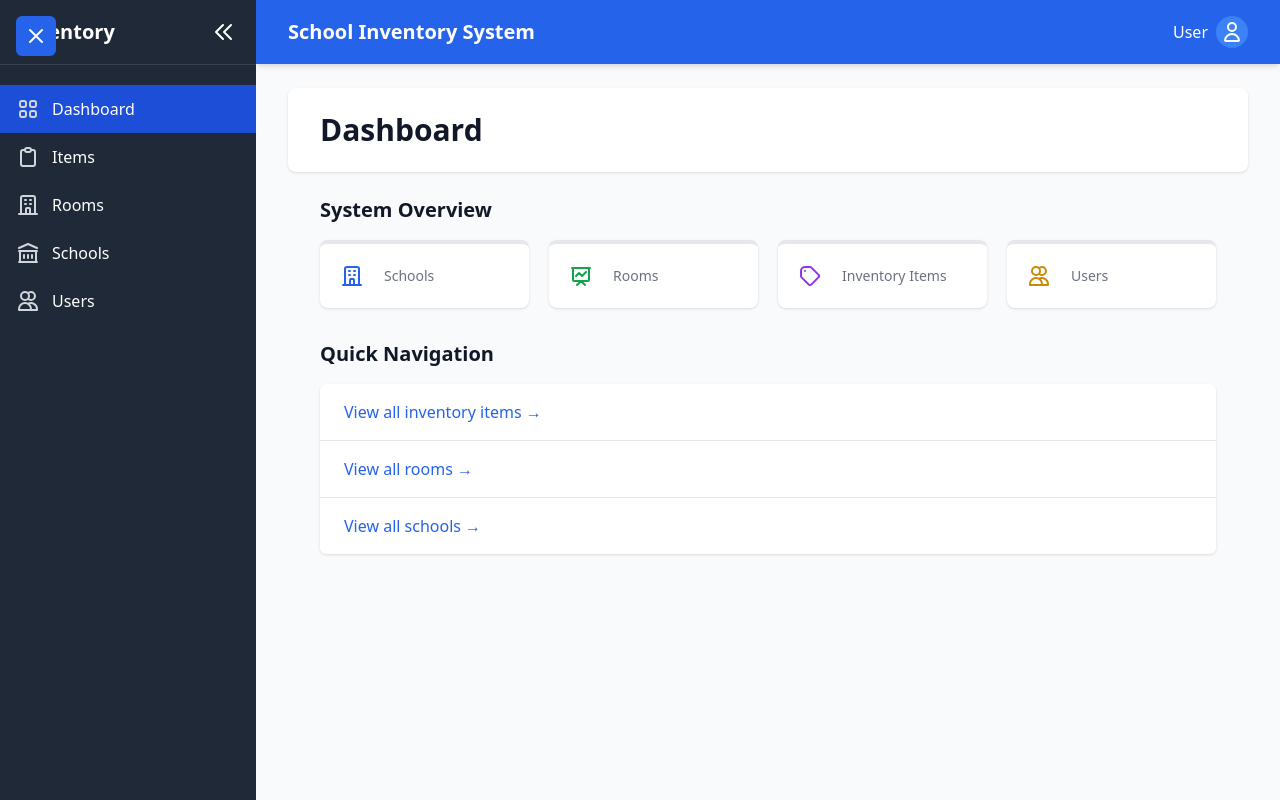
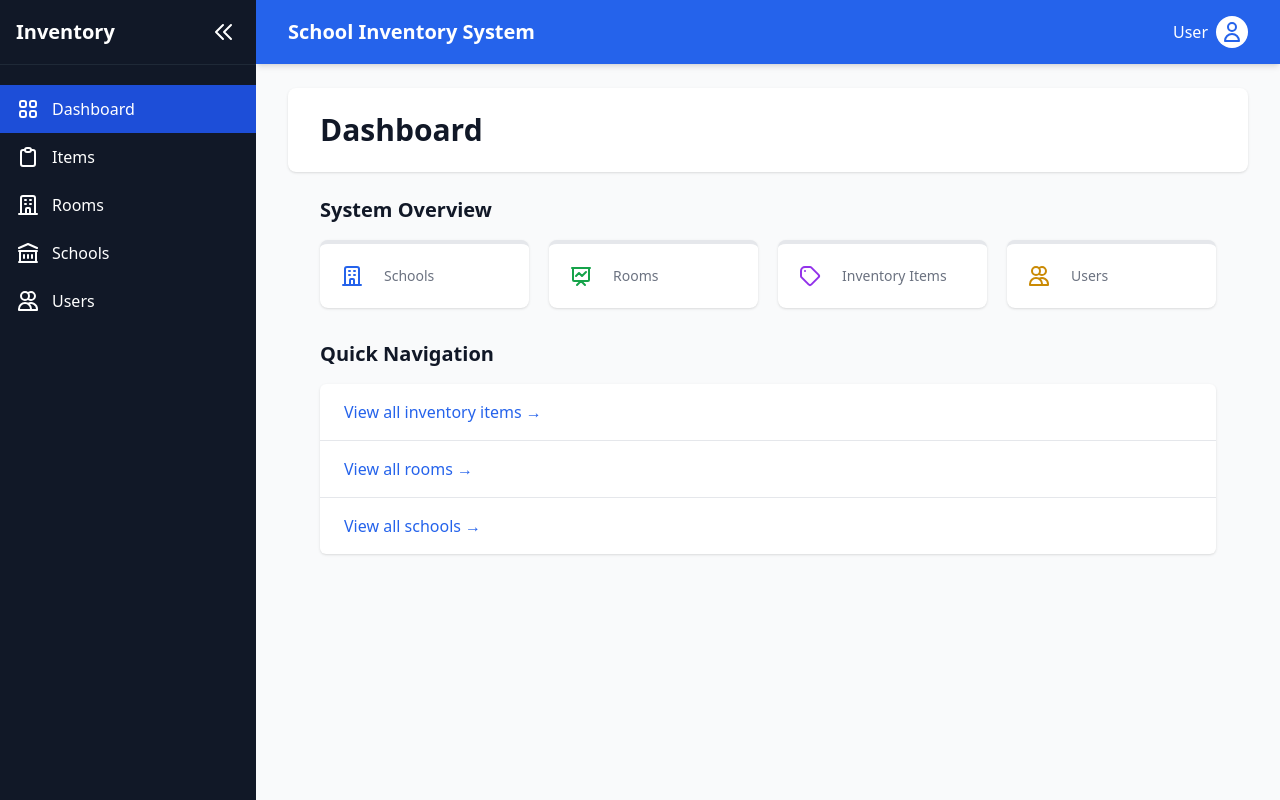
Before and after one commit to iLocust/Inventory-Menara-Tirza, a Next.js app: page / in a window 1280 px wide. Built offline with nearby package versions, Linux system fonts and the light colour scheme; no server answers; the database is empty.

Commit message:
Fix Bug Layout Sidebar

```diff
--- a/app/layout.tsx
+++ b/app/layout.tsx
@@ -21,7 +21,7 @@ export default function RootLayout({
       <body className={inter.className}>
         <div className="min-h-screen bg-gray-50 flex">
           <Sidebar />
-          <div className="flex-1 ml-16 md:ml-16 xl:ml-64 transition-all duration-300">
+          <div className="flex-1 ml-16 transition-all duration-300">
             <Navbar />
             <main className="py-6 px-4 sm:px-6 lg:px-8">{children}</main>
           </div>
--- a/components/Navbar.js
+++ b/components/Navbar.js
@@ -45,7 +45,7 @@ export default function Navbar() {
   };
 
   return (
-    <nav className="bg-blue-600 text-white shadow-md">
+    <nav className="bg-blue-600 text-white shadow-md w-full">
       <div className="px-4 sm:px-6 lg:px-8">
         <div className="flex items-center justify-between h-16">
           <div className="flex items-center">
@@ -61,10 +61,12 @@ export default function Navbar() {
                 className="flex items-center focus:outline-none"
                 onClick={() => setShowDropdown(!showDropdown)}
               >
-                <span className="hidden md:block mr-2">{userName}</span>
-                <svg className="h-8 w-8 rounded-full bg-blue-500 p-1" fill="none" stroke="currentColor" viewBox="0 0 24 24" xmlns="http://www.w3.org/2000/svg">
-                  <path strokeLinecap="round" strokeLinejoin="round" strokeWidth={2} d="M16 7a4 4 0 11-8 0 4 4 0 018 0zM12 14a7 7 0 00-7 7h14a7 7 0 00-7-7z" />
-                </svg>
+                <span className="hidden md:inline-block mr-2">{userName}</span>
+                <div className="h-8 w-8 rounded-full bg-white text-blue-600 p-1 flex items-center justify-center">
+                  <svg className="h-6 w-6" fill="none" stroke="currentColor" viewBox="0 0 24 24" xmlns="http://www.w3.org/2000/svg">
+                    <path strokeLinecap="round" strokeLinejoin="round" strokeWidth={2} d="M16 7a4 4 0 11-8 0 4 4 0 018 0zM12 14a7 7 0 00-7 7h14a7 7 0 00-7-7z" />
+                  </svg>
+                </div>
               </button>
 
               {/* Dropdown menu */}
--- a/components/Sidebar.js
+++ b/components/Sidebar.js
@@ -79,7 +79,7 @@ export default function Sidebar() {
     <>
       {/* Mobile Toggle Button */}
       <button
-        className="fixed top-4 left-4 z-50 p-2 rounded-md bg-blue-600 text-white focus:outline-none"
+        className="fixed top-4 left-4 z-50 p-2 rounded-md bg-blue-600 text-white focus:outline-none md:hidden"
         onClick={toggleSidebar}
       >
         {isCollapsed ? (
@@ -95,14 +95,14 @@ export default function Sidebar() {
 
       {/* Sidebar */}
       <div
-        className={`fixed left-0 top-0 h-full bg-gray-800 text-white transition-all duration-300 ease-in-out z-40 ${
-          isCollapsed ? 'w-16 md:translate-x-0' : 'w-64 translate-x-0'
+        className={`fixed left-0 top-0 h-full bg-gray-900 text-white transition-all duration-300 ease-in-out z-40 ${
+          isCollapsed ? 'w-16' : 'w-64'
         }`}
       >
-        <div className="flex items-center justify-between p-4 border-b border-gray-700">
-          <h1 className={`font-bold text-xl ${isCollapsed ? 'md:hidden' : ''}`}>Inventory</h1>
+        <div className="flex items-center justify-between p-4 border-b border-gray-800">
+          {!isCollapsed && <h1 className="font-bold text-xl">Inventory</h1>}
           <button
-            className="hidden md:block rounded-md p-1 hover:bg-gray-700 focus:outline-none"
+            className="rounded-md p-1 hover:bg-gray-800 focus:outline-none ml-auto"
             onClick={toggleSidebar}
           >
             {isCollapsed ? (
@@ -124,11 +124,11 @@ export default function Sidebar() {
                 <Link
                   href={item.path}
                   className={`flex items-center py-3 px-4 ${
-                    pathname === item.path ? 'bg-blue-700' : 'hover:bg-gray-700'
+                    pathname === item.path ? 'bg-blue-700' : 'hover:bg-gray-800'
                   } transition-colors duration-200`}
                 >
-                  <span className="text-gray-300">{item.icon}</span>
-                  <span className={`ml-3 ${isCollapsed ? 'hidden md:hidden' : 'block'}`}>{item.title}</span>
+                  <span className="text-white">{item.icon}</span>
+                  {!isCollapsed && <span className="ml-3">{item.title}</span>}
                 </Link>
               </li>
             ))}
```
